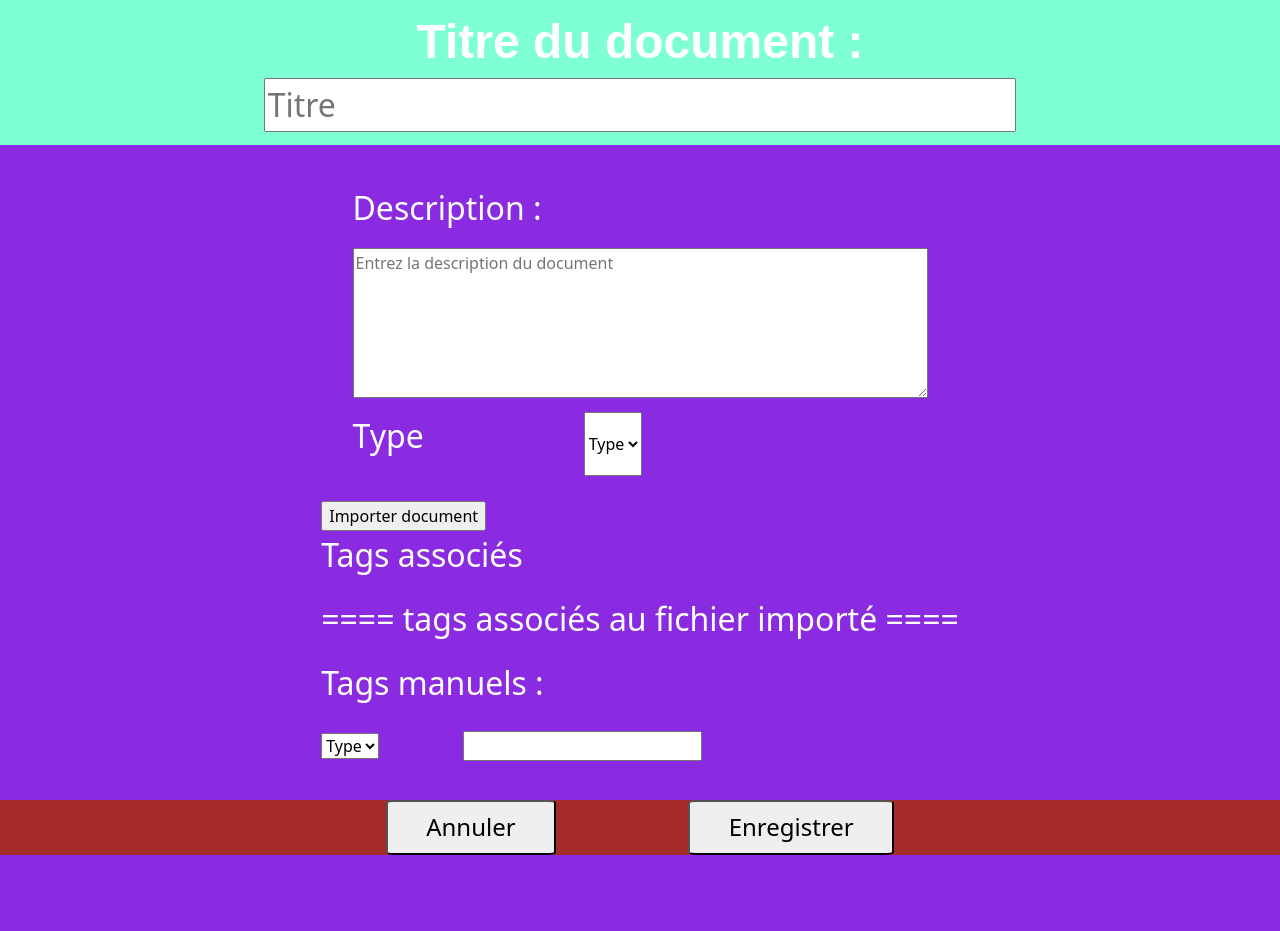
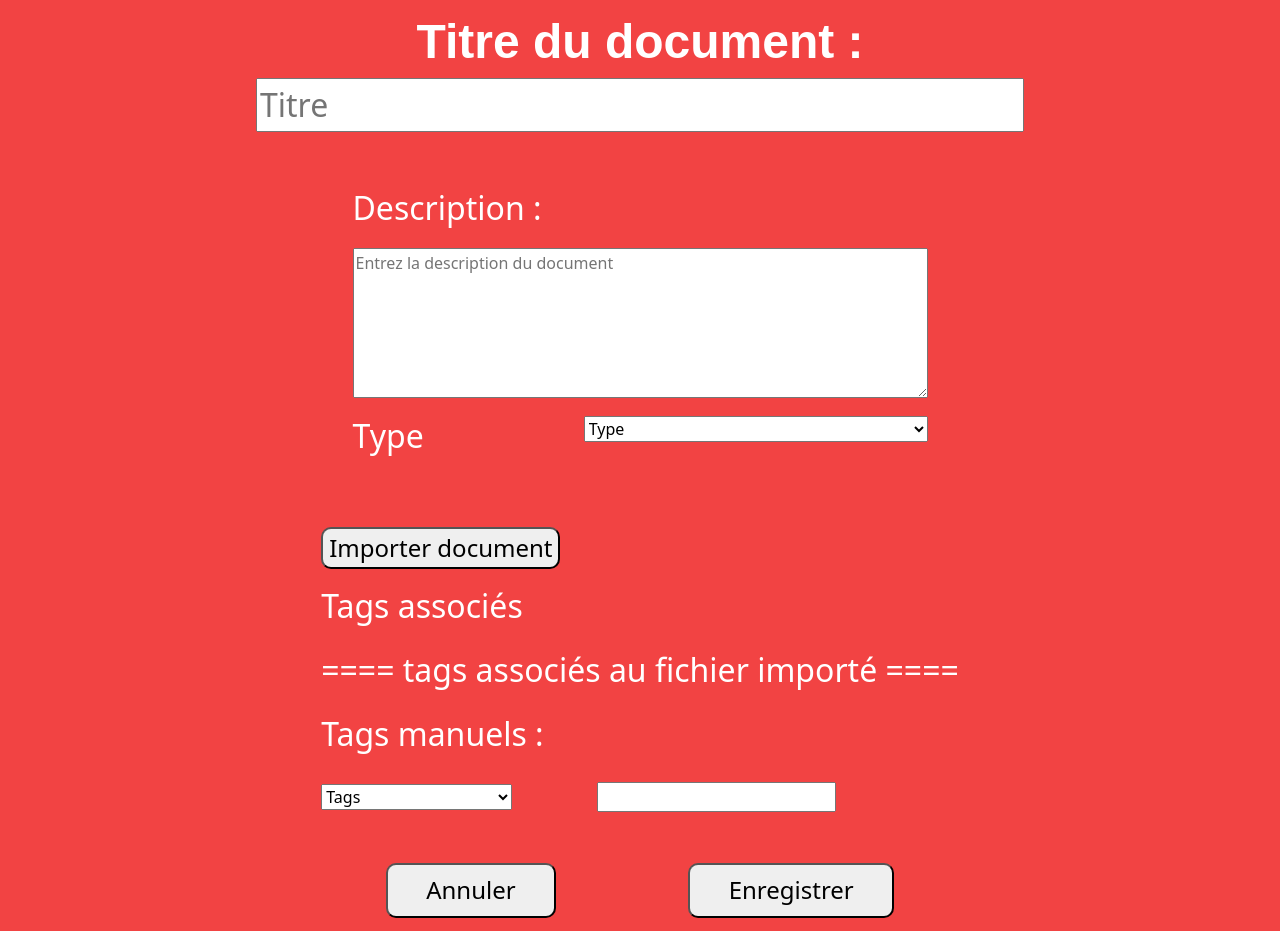
Before and after one commit to DorianLudm/Appli_Pompiers, a Flask app: template site_web/templates/ajouter_document.html in a window 1280 px wide. Shown: the part 224-1155 px from the top of the page. Before the commit the page ends 1079 px from the top, so only its background shows below. Run offline with Flask 3, Linux system fonts and the light colour scheme; the template is opened without the code that fills it, so the values that code supplies are empty; some libraries are stand-ins or nearby versions.

Commit message:
finition de la page d'ajout de document

```diff
--- a/site_web/static/css/ajouter_document.css
+++ b/site_web/static/css/ajouter_document.css
@@ -18,12 +18,11 @@ p{
 .en-tete{
     margin-left: auto;
     margin-right: auto;
-    padding: 1vw;
+    padding-top: 1vw;
     display: flex;
     justify-content: center;
     flex-wrap: wrap;
     align-content: center;
-    background-color: aquamarine;
 }
 .en-tete > input{
     font-size: 2rem;
@@ -31,7 +30,6 @@ p{
 }
 
 .central{
-    background-color: blueviolet;
     display: flex;
     justify-content: center;
 
@@ -43,7 +41,7 @@ p{
 }
 
 .central > section{
-    padding: 1vw;
+    padding: 2vw;
 }
 
 .type *, .tags-manuels *{
@@ -57,15 +55,28 @@ p{
     flex-wrap: nowrap;
 }
 
+.type select{
+    margin-top: 1vw;
+    height: 100%;
+    width: 100%;
+    margin-right: 0;
+}
+
+.tags-manuels select{
+    width: 30%;
+}
+
 .boutons-bas{
-    background-color: brown;
     text-align:center;
 }
 
+input[type="submit"]{
+    border-radius: 10px;
+    font-size: 1.5em;
+    margin-bottom: 1vw;
+}
 
 .boutons-bas > input{
-    border-radius: 5%;
-    font-size: 1.5em;
     width: auto;
     padding: 0.6vw 3vw;
     margin-right: 10vw;
--- a/site_web/templates/ajouter_document.html
+++ b/site_web/templates/ajouter_document.html
@@ -37,7 +37,7 @@
         <div class="tags-manuels">
             <p>Tags manuels :</p>
             <select name="tags" id="tags-select">
-                <option selected="selected" hidden="hidden">Type</option>
+                <option selected="selected" hidden="hidden">Tags</option>
                 {% for x in tags %}
                     <option value="">{{x.nomTag}}</option>
                 {% endfor %}
--- a/site_web/views.py
+++ b/site_web/views.py
@@ -9,8 +9,7 @@ from flask_login import login_user, logout_user, login_required
 @app.route('/')
 #@login_required
 def home():
-    return render_template('ajouter_document.html', types=[], tags=[])
-    #return render_template('ajout_compte.html', grades = get_grades(), casernes = get_caserne())
+    return render_template('ajout_compte.html', grades = get_grades(), casernes = get_caserne())
 
 # LOGIN
 
```
